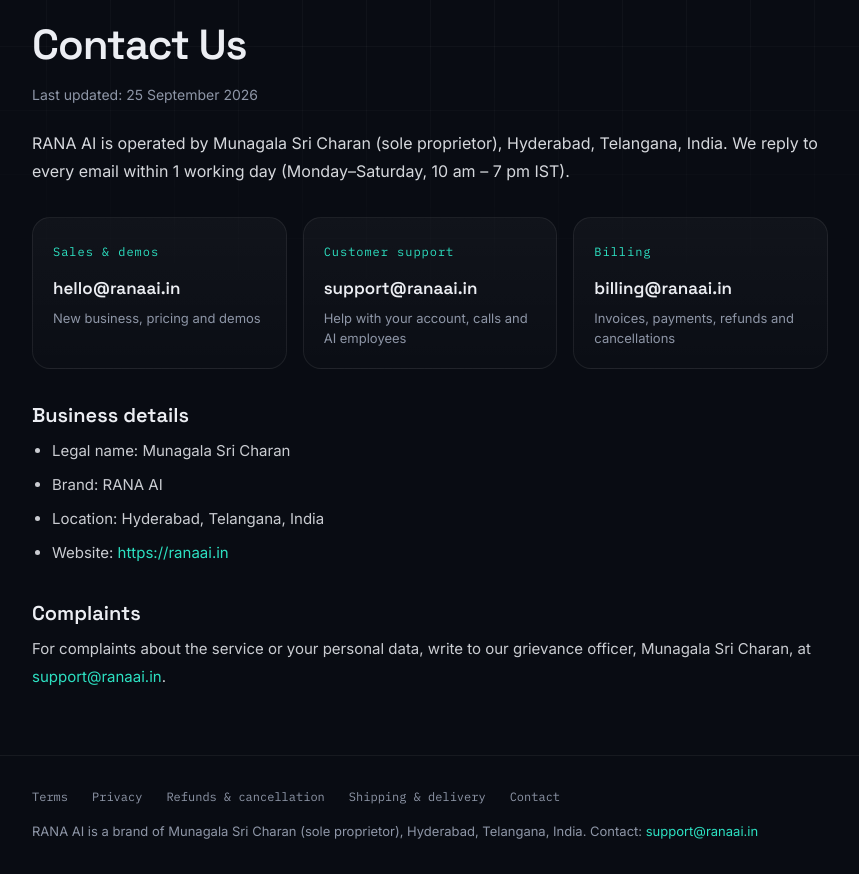
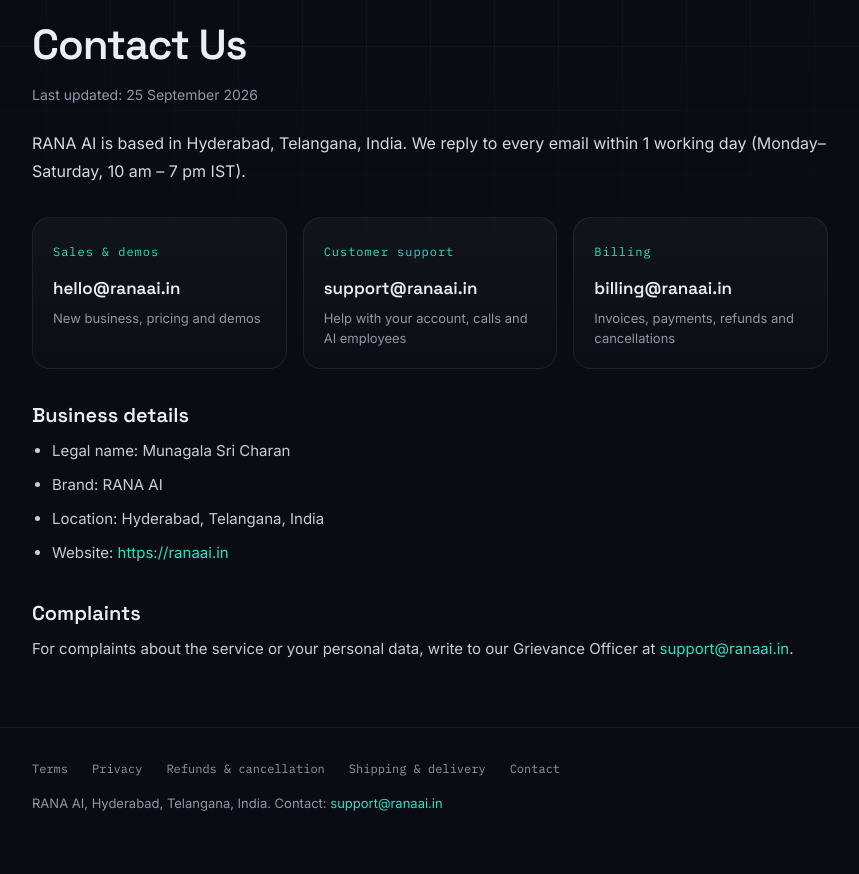
Before and after one commit to sricharanmunagala39-del/Rana.AI, a Next.js app: page /legal/contact in a window 1280 px wide. Shown: the part 146-1020 px from the top of the page, without its empty margins (210-1069 px from the left). After the commit the page ends 992 px from the top, so only its background shows below. Built offline with nearby package versions, Linux system fonts and the light colour scheme.

Commit message:
Hide owner name from public pages (legal name only on Contact page)

```diff
--- a/app/(seo)/layout.tsx
+++ b/app/(seo)/layout.tsx
@@ -36,7 +36,7 @@ export default function SeoLayout({ children }: { children: React.ReactNode }) {
             <Link href="/" className="hover:text-signal">Home</Link>
             {LEGAL_LINKS.map(([l, h]) => <Link key={h} href={h} className="hover:text-signal">{l}</Link>)}
           </nav>
-          <p>RANA AI is a brand of {LEGAL.owner} (sole proprietor), {LEGAL.city}. Contact: <a className="text-signal" href={`mailto:${LEGAL.salesEmail}`}>{LEGAL.salesEmail}</a></p>
+          <p>RANA AI, {LEGAL.city}. Contact: <a className="text-signal" href={`mailto:${LEGAL.salesEmail}`}>{LEGAL.salesEmail}</a></p>
         </div>
       </footer>
     </div>
--- a/app/blog/layout.tsx
+++ b/app/blog/layout.tsx
@@ -34,7 +34,7 @@ export default function BlogLayout({ children }: { children: React.ReactNode })
             <Link href="/blog" className="hover:text-signal">Blog</Link>
             {LEGAL_LINKS.map(([l, h]) => <Link key={h} href={h} className="hover:text-signal">{l}</Link>)}
           </nav>
-          <p>RANA AI is a brand of {LEGAL.owner} (sole proprietor), {LEGAL.city}. Contact: <a className="text-signal" href={`mailto:${LEGAL.salesEmail}`}>{LEGAL.salesEmail}</a></p>
+          <p>RANA AI, {LEGAL.city}. Contact: <a className="text-signal" href={`mailto:${LEGAL.salesEmail}`}>{LEGAL.salesEmail}</a></p>
         </div>
       </footer>
     </div>
--- a/app/landing/Site.tsx
+++ b/app/landing/Site.tsx
@@ -682,7 +682,7 @@ export default function Site({ marketKey = "in" }: { marketKey?: MarketKey }) {
             {LEGAL_LINKS.map(([l, h]) => <Link key={h} href={h} className="hover:text-signal">{l}</Link>)}
             {SOCIAL_LINKS.map(([l, h]) => <a key={h} href={h} target="_blank" rel="noopener noreferrer" className="hover:text-signal">{l}</a>)}
           </nav>
-          <div>RANA AI is a brand of Munagala Sri Charan · {CONTACT_EMAIL}</div>
+          <div>RANA AI · Hyderabad, India · {CONTACT_EMAIL}</div>
         </div>
       </footer>
     </div>
--- a/app/legal/contact/page.tsx
+++ b/app/legal/contact/page.tsx
@@ -10,7 +10,7 @@ export default function Contact() {
     ["Billing", LEGAL.billingEmail, "Invoices, payments, refunds and cancellations"],
   ];
   return (
-    <Doc title="Contact Us" intro={`${LEGAL.brand} is operated by ${LEGAL.owner} (sole proprietor), ${LEGAL.city}. We reply to every email within 1 working day (Monday–Saturday, 10 am – 7 pm IST).`}>
+    <Doc title="Contact Us" intro={`${LEGAL.brand} is based in ${LEGAL.city}. We reply to every email within 1 working day (Monday–Saturday, 10 am – 7 pm IST).`}>
       <div className="grid sm:grid-cols-3 gap-4">
         {rows.map(([t, e, d]) => (
           <a key={e} href={`mailto:${e}`} className="card p-5 block">
@@ -29,7 +29,7 @@ export default function Contact() {
         </ul>
       </Sec>
       <Sec h="Complaints">
-        <p>For complaints about the service or your personal data, write to our grievance officer, {LEGAL.owner}, at <a href={`mailto:${LEGAL.email}`}>{LEGAL.email}</a>.</p>
+        <p>For complaints about the service or your personal data, write to our Grievance Officer at <a href={`mailto:${LEGAL.email}`}>{LEGAL.email}</a>.</p>
       </Sec>
     </Doc>
   );
--- a/app/legal/delivery/page.tsx
+++ b/app/legal/delivery/page.tsx
@@ -7,7 +7,7 @@ export default function Delivery() {
   return (
     <Doc
       title="Shipping & Delivery Policy"
-      intro={`${LEGAL.brand} (operated by ${LEGAL.owner}) is an online software service. We do not sell or ship physical goods.`}
+      intro={`${LEGAL.brand} is an online software service. We do not sell or ship physical goods.`}
     >
       <Sec h="How the service is delivered">
         <ul>
--- a/app/legal/layout.tsx
+++ b/app/legal/layout.tsx
@@ -20,7 +20,7 @@ export default function LegalLayout({ children }: { children: React.ReactNode })
           <nav className="flex flex-wrap gap-x-6 gap-y-2 font-mono text-[12px]">
             {LEGAL_LINKS.map(([l, h]) => <Link key={h} href={h} className="hover:text-signal">{l}</Link>)}
           </nav>
-          <p>RANA AI is a brand of {LEGAL.owner} (sole proprietor), {LEGAL.city}. Contact: <a className="text-signal" href={`mailto:${LEGAL.email}`}>{LEGAL.email}</a></p>
+          <p>RANA AI, {LEGAL.city}. Contact: <a className="text-signal" href={`mailto:${LEGAL.email}`}>{LEGAL.email}</a></p>
         </div>
       </footer>
     </div>
--- a/app/legal/legal.tsx
+++ b/app/legal/legal.tsx
@@ -1,6 +1,7 @@
 // Shared facts for the public policy pages. The legal name must match the Razorpay account (Business details).
 export const LEGAL = {
   brand: "RANA AI",
+  // Legal name of the sole proprietor. Shown ONLY on the Contact page (payment-gateway requirement), nowhere else.
   owner: "Munagala Sri Charan",
   city: "Hyderabad, Telangana, India",
   email: "support@ranaai.in",
--- a/app/legal/privacy/page.tsx
+++ b/app/legal/privacy/page.tsx
@@ -8,7 +8,7 @@ export default function Privacy() {
     <Doc
       title="Privacy Policy"
       updated="27 September 2026"
-      intro={`This policy explains what personal data ${LEGAL.brand} (operated by ${LEGAL.owner}, ${LEGAL.city}) collects, why, and the choices you have. It is written to meet the Digital Personal Data Protection Act, 2023 and the Information Technology Act, 2000.`}
+      intro={`This policy explains what personal data ${LEGAL.brand} (${LEGAL.city}) collects, why, and the choices you have. It is written to meet the Digital Personal Data Protection Act, 2023 and the Information Technology Act, 2000.`}
     >
       <Sec h="What we collect">
         <ul>
@@ -52,7 +52,7 @@ export default function Privacy() {
         <p>You can ask to access, correct or delete your personal data, withdraw consent, or nominate someone to act for you, by emailing <a href={`mailto:${LEGAL.email}`}>{LEGAL.email}</a>. We reply within 30 days. If you are not satisfied with our response, you may complain to the Data Protection Board of India.</p>
       </Sec>
       <Sec h="Grievance officer">
-        <p>{LEGAL.owner}, {LEGAL.brand}, {LEGAL.city}. Email: <a href={`mailto:${LEGAL.email}`}>{LEGAL.email}</a>. We acknowledge complaints within 48 hours and aim to resolve them within 30 days.</p>
+        <p>Grievance Officer, {LEGAL.brand}, {LEGAL.city}. Email: <a href={`mailto:${LEGAL.email}`}>{LEGAL.email}</a>. We acknowledge complaints within 48 hours and aim to resolve them within 30 days.</p>
       </Sec>
       <Sec h="Changes">
         <p>If we change this policy we will update the date above and, for significant changes, tell customers by email.</p>
--- a/app/legal/refunds/page.tsx
+++ b/app/legal/refunds/page.tsx
@@ -7,7 +7,7 @@ export default function Refunds() {
   return (
     <Doc
       title="Refund & Cancellation Policy"
-      intro={`${LEGAL.brand} is operated by ${LEGAL.owner}. Every new workspace starts with a 14-day free trial, so you can test the service fully before paying anything. This policy covers what happens after you pay.`}
+      intro={`Every new workspace starts with a 14-day free trial, so you can test the service fully before paying anything. This policy covers what happens after you pay.`}
     >
       <Sec h="Cancelling a plan">
         <ul>
--- a/app/legal/terms/page.tsx
+++ b/app/legal/terms/page.tsx
@@ -8,7 +8,7 @@ export default function Terms() {
   return (
     <Doc
       title="Terms & Conditions"
-      intro={`These terms govern your use of ${LEGAL.brand} (${LEGAL.site}), a service operated by ${LEGAL.owner}, a sole proprietor based in ${LEGAL.city} ("we", "us"). By creating an account or paying for a plan you ("the customer") agree to these terms.`}
+      intro={`These terms govern your use of ${LEGAL.brand} (${LEGAL.site}), a service based in ${LEGAL.city} ("we", "us"). By creating an account or paying for a plan you ("the customer") agree to these terms.`}
     >
       <Sec h="1. The service">
         <p>{LEGAL.brand} provides AI voice agents ("AI employees") that answer and place phone calls for your business, record and transcribe those calls, score leads and show the results in an online dashboard. The service is delivered online as software-as-a-service; nothing is shipped physically.</p>
```
